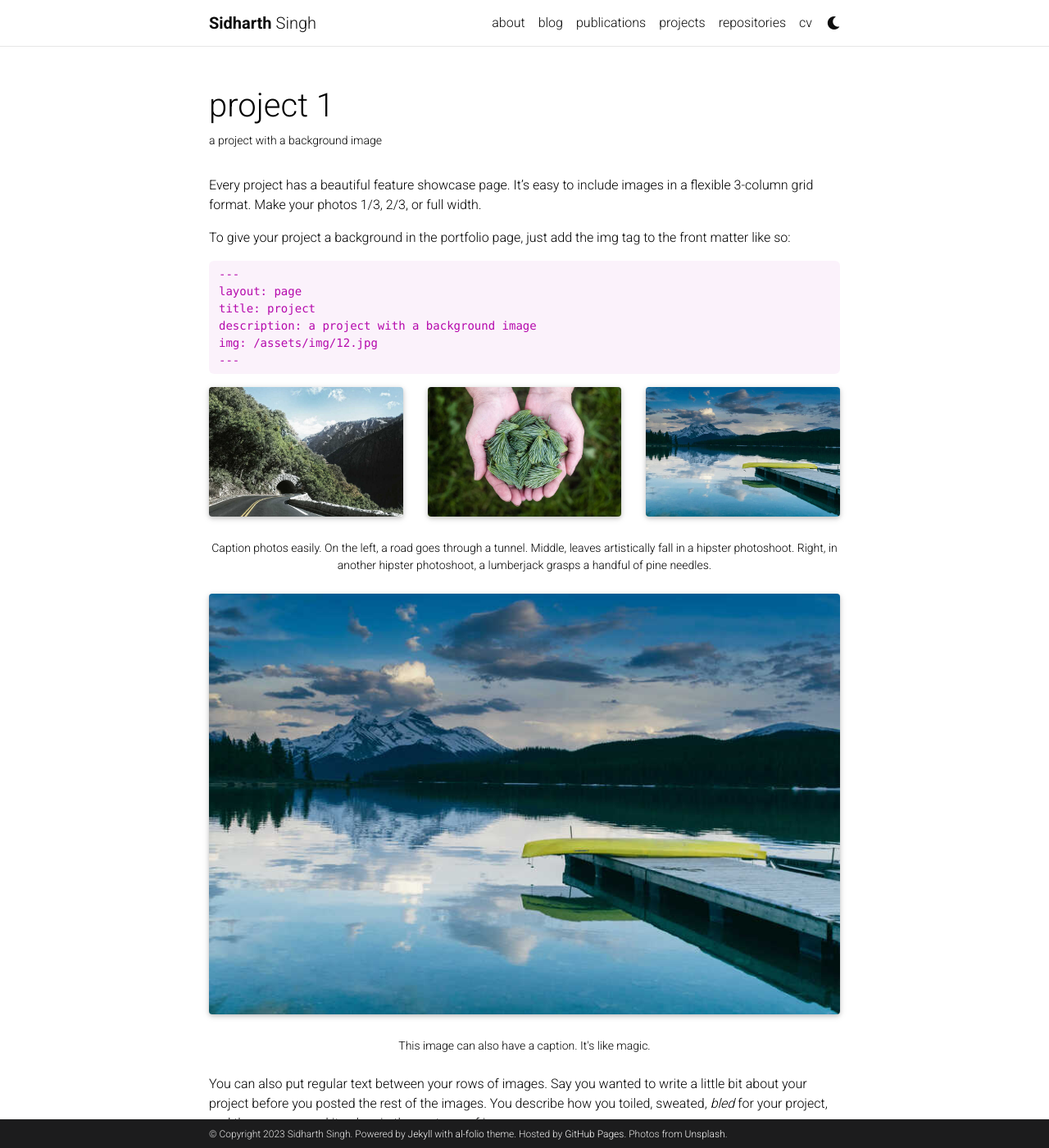
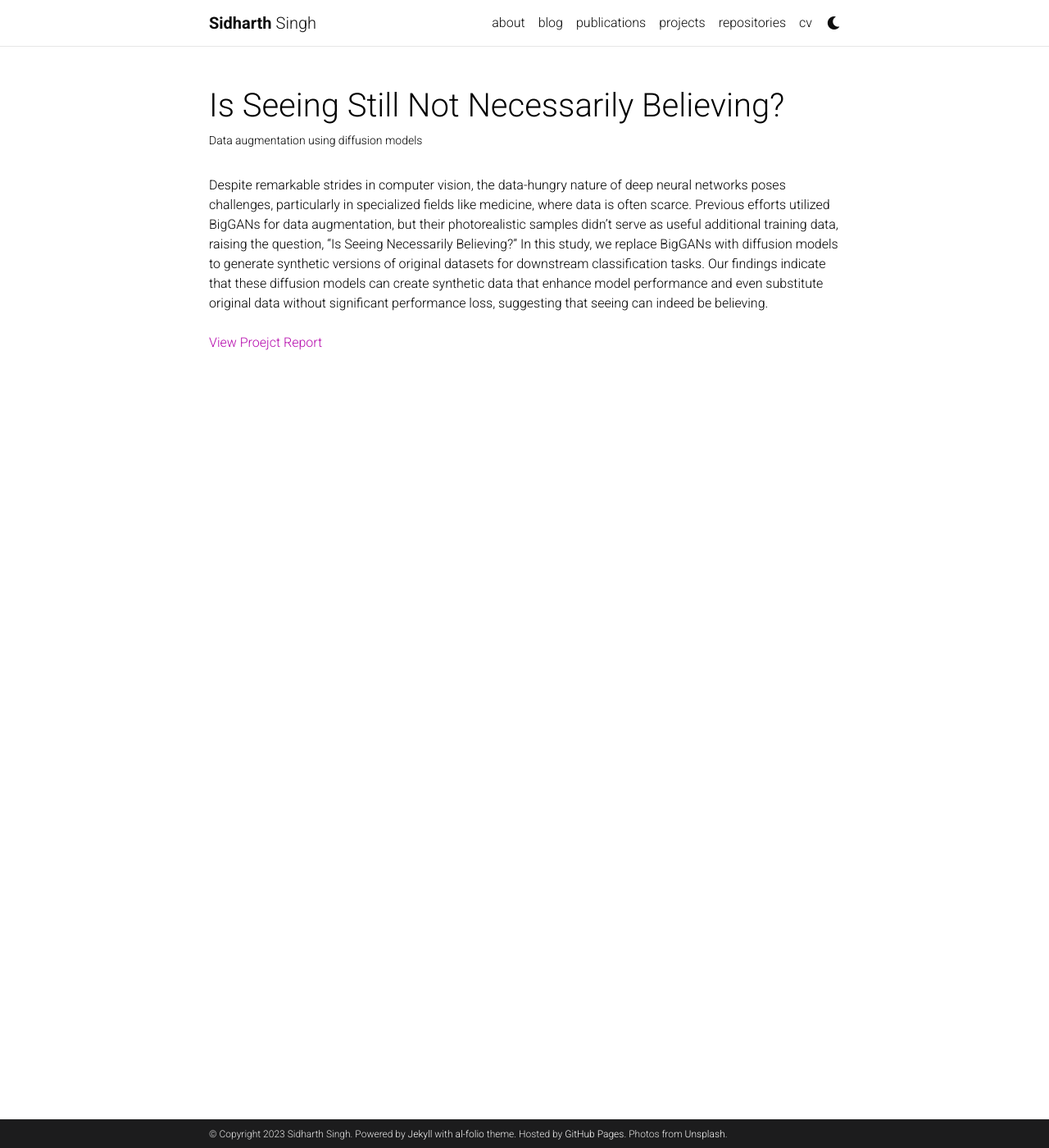
Before and after one commit to singh-sidharth/singh-sidharth.github.io, a Jekyll site: the page built from _projects/1_project.md, in a window 1280 px wide and 1400 px high. Shown: the whole window at 82% size. Built offline with Jekyll 4.4.1, drawn with Linux system fonts in a browser that asks for light colours; full-size pictures stand in for the smaller copies a plugin makes; comment, search, counter and statistics services are not loaded; a style sheet for code colours, icons or effects is not loaded; some of the changed text lies outside the part shown.

Commit message:
Project 1 addition

````diff
--- a/_projects/1_project.md
+++ b/_projects/1_project.md
@@ -1,80 +1,13 @@
 ---
 layout: page
-title: project 1
-description: a project with a background image
+title: Is Seeing Still Not Necessarily Believing?
+description: Data augmentation using diffusion models
 img: assets/img/12.jpg
 importance: 1
 category: work
 ---
 
-Every project has a beautiful feature showcase page.
-It's easy to include images in a flexible 3-column grid format.
-Make your photos 1/3, 2/3, or full width.
-
-To give your project a background in the portfolio page, just add the img tag to the front matter like so:
-
-    ---
-    layout: page
-    title: project
-    description: a project with a background image
-    img: /assets/img/12.jpg
-    ---
-
-<div class="row">
-    <div class="col-sm mt-3 mt-md-0">
-        {% include figure.html path="assets/img/1.jpg" title="example image" class="img-fluid rounded z-depth-1" %}
-    </div>
-    <div class="col-sm mt-3 mt-md-0">
-        {% include figure.html path="assets/img/3.jpg" title="example image" class="img-fluid rounded z-depth-1" %}
-    </div>
-    <div class="col-sm mt-3 mt-md-0">
-        {% include figure.html path="assets/img/5.jpg" title="example image" class="img-fluid rounded z-depth-1" %}
-    </div>
-</div>
-<div class="caption">
-    Caption photos easily. On the left, a road goes through a tunnel. Middle, leaves artistically fall in a hipster photoshoot. Right, in another hipster photoshoot, a lumberjack grasps a handful of pine needles.
-</div>
-<div class="row">
-    <div class="col-sm mt-3 mt-md-0">
-        {% include figure.html path="assets/img/5.jpg" title="example image" class="img-fluid rounded z-depth-1" %}
-    </div>
-</div>
-<div class="caption">
-    This image can also have a caption. It's like magic.
-</div>
-
-You can also put regular text between your rows of images.
-Say you wanted to write a little bit about your project before you posted the rest of the images.
-You describe how you toiled, sweated, *bled* for your project, and then... you reveal its glory in the next row of images.
-
-
-<div class="row justify-content-sm-center">
-    <div class="col-sm-8 mt-3 mt-md-0">
-        {% include figure.html path="assets/img/6.jpg" title="example image" class="img-fluid rounded z-depth-1" %}
-    </div>
-    <div class="col-sm-4 mt-3 mt-md-0">
-        {% include figure.html path="assets/img/11.jpg" title="example image" class="img-fluid rounded z-depth-1" %}
-    </div>
-</div>
-<div class="caption">
-    You can also have artistically styled 2/3 + 1/3 images, like these.
-</div>
-
-
-The code is simple.
-Just wrap your images with `<div class="col-sm">` and place them inside `<div class="row">` (read more about the <a href="https://getbootstrap.com/docs/4.4/layout/grid/">Bootstrap Grid</a> system).
-To make images responsive, add `img-fluid` class to each; for rounded corners and shadows use `rounded` and `z-depth-1` classes.
-Here's the code for the last row of images above:
-
-{% raw %}
-```html
-<div class="row justify-content-sm-center">
-    <div class="col-sm-8 mt-3 mt-md-0">
-        {% include figure.html path="assets/img/6.jpg" title="example image" class="img-fluid rounded z-depth-1" %}
-    </div>
-    <div class="col-sm-4 mt-3 mt-md-0">
-        {% include figure.html path="assets/img/11.jpg" title="example image" class="img-fluid rounded z-depth-1" %}
-    </div>
-</div>
-```
-{% endraw %}
+Despite remarkable strides in computer vision, the data-hungry nature of deep neural networks poses challenges, particularly in specialized fields like medicine, where data is often scarce. Previous efforts utilized BigGANs for data augmentation, but their photorealistic samples didn't serve as useful additional training data, raising the question, "Is Seeing Necessarily Believing?" In this study, we replace BigGANs with diffusion models to generate synthetic versions of original datasets for downstream classification tasks. Our findings indicate that these diffusion models can create synthetic data that enhance model performance and even substitute original data without significant performance loss, suggesting that seeing can indeed be believing.
+<br/>
+<br/>
+<a href="https://www.sfu.ca/content/sfu/computing/current-students/graduate-students/academic-programs/professional-master-of-science-in-computer-science/project-showcase/is-seeing-still-not-necessarily-believing-/_jcr_content/main_content/download/file.res/View%20Project%20Report.pdf">View Proejct Report</a>
````
Also changed, not shown: _projects/3_project.md (deleted, +0 -81 lines).
